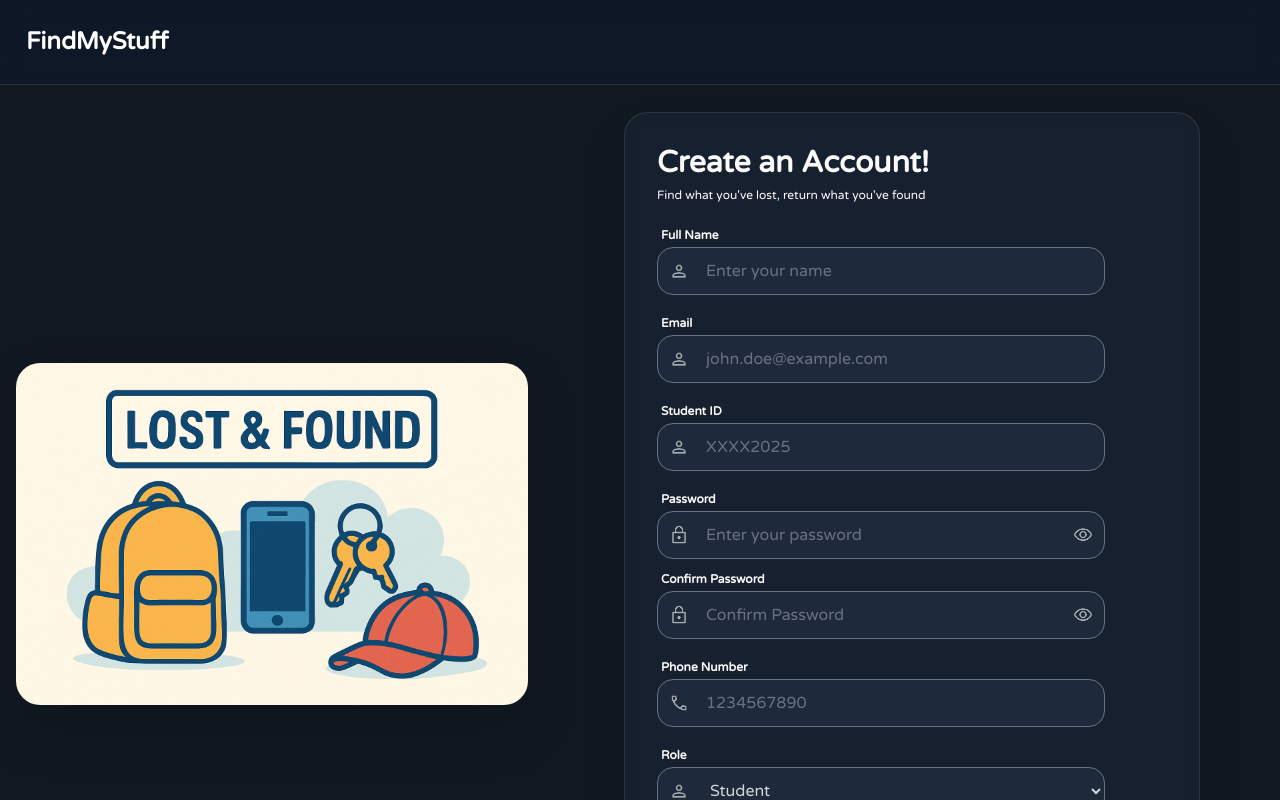
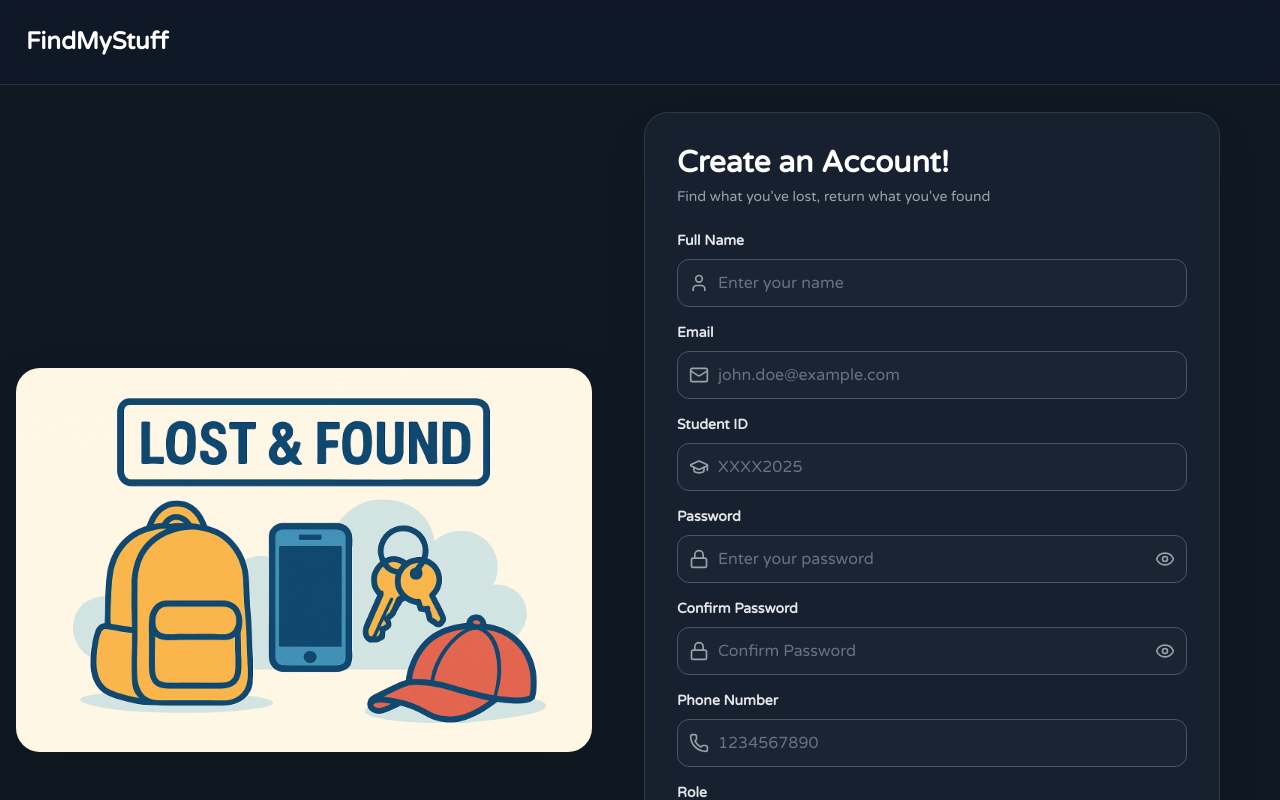
Before and after one commit to SMarco2310/Final-Project-Web-Tech, a React (Vite) app in the folder front-end/: page /Register in a window 1280 px wide. Shown: the top 800 px of the page. Built offline with nearby package versions, Linux system fonts and the light colour scheme.

Commit message:
feat: Add user authentication (login, registration) and profile management features with supporting components and layout.

```diff
--- a/front-end/src/App.jsx
+++ b/front-end/src/App.jsx
@@ -8,6 +8,7 @@ import RegularLayout from "./Layouts/RegularLayout";
 import ItemPage from "./pages/ItemPage";
 import ClaimFormPage from "./pages/ClaimFormPage";
 import ReportFormPage from "./pages/ReportFormPage";
+import ProfilePage from "./pages/ProfilePage";
 function App() {
   return (
     <Router>
@@ -26,7 +27,9 @@ function App() {
           <Route path="/NotFound" element={<NotFoundPage />} />
           <Route path="/Claim:id" element={<ClaimFormPage />} />
           <Route path="/Report" element={<ReportFormPage />} />
+          <Route path="/Profile" element={<ProfilePage />} />
         </Route>
+
       </Routes>
     </Router>
   );
--- a/front-end/src/Layouts/RegularLayout.jsx
+++ b/front-end/src/Layouts/RegularLayout.jsx
@@ -9,7 +9,7 @@ export default function RegularLayout() {
       <header className="w-full bg-gray-900/80 backdrop-blur-md border-b border-white/10 fixed top-0 z-100 p-6">
         <nav className="container mx-auto flex justify-between items-center">
           <Link className="inline-block" to="/">
-            <h1 className="text-2xl w-fit font-bold text-white p-0.5 items-center">
+            <h1 className="text-2xl w-fit font-bold text-white p-0.5 items-left">
               FindMyStuff
             </h1>
           </Link>
--- a/front-end/src/pages/LoginPage.jsx
+++ b/front-end/src/pages/LoginPage.jsx
@@ -11,15 +11,15 @@ export default function LoginPage() {
   const [password, setPassword] = useState("");
 
   return (
-    <div className="flex flex-col md:flex-row w-full h-full min-h-[calc(100vh-80px)] items-center justify-center p-4 gap-8">
-      <div className="hidden md:flex flex-1 w-full max-w-lg items-center justify-center">
+    <div className="flex flex-col md:flex-row w-full h-full min-h-[calc(100vh-80px)] items-center justify-center p-4 gap-2">
+      <div className="hidden md:flex flex-1 w-full max-w-xl items-center justify-center">
         <img
           src="login_image.png"
           alt="Illustration of lost and found items"
           className="w-full h-auto max-h-[500px] object-contain rounded-3xl drop-shadow-2xl"
         />
       </div>
-      <div className="w-full md:flex-1 max-w-md p-8 bg-[#1e293b]/50 backdrop-blur-sm rounded-3xl shadow-2xl">
+      <div className="w-full md:flex-1 max-w-xl p-8 bg-[#1e293b]/50 backdrop-blur-sm rounded-3xl shadow-2xl border border-white/10 mx-auto">
         <h2 className="text-3xl font-bold pb-2 text-white">
           Welcome Back!
         </h2>
--- a/front-end/src/pages/RegistrationPage.jsx
+++ b/front-end/src/pages/RegistrationPage.jsx
@@ -1,5 +1,7 @@
 import { Link } from "react-router-dom";
 import { useState } from "react";
+import { User, Mail, Lock, Phone, Briefcase, GraduationCap, Eye, EyeOff } from "lucide-react";
+
 export default function RegistrationPage() {
   const [isVisible, setIsVisible] = useState(false);
   const handleToggle = () => {
@@ -12,14 +14,14 @@ export default function RegistrationPage() {
   const [phone, setPhone] = useState("");
   const [role, setRole] = useState("");
   const [studentId, setStudentId] = useState("");
-  // const [error, setError] = useState("");
-  // const [success, setSuccess] = useState("");
 
-  // const [mobileView, setMobileView] = useState(false);
+  const inputClasses = "w-full bg-gray-800/50 border border-gray-600 text-white rounded-xl h-12 pl-10 pr-4 placeholder-gray-500 focus:outline-none focus:ring-2 focus:ring-blue-500/50 transition-all";
+  const labelClasses = "block text-sm font-bold mb-2 text-gray-200";
+  const iconClasses = "absolute left-3 top-1/2 -translate-y-1/2 w-5 h-5 text-gray-400";
 
   return (
-    <div className="flex flex-col md:flex-row w-full h-full min-h-[calc(100vh-80px)] items-center justify-center p-4 gap-8">
-      <div className="hidden md:flex flex-1 w-full max-w-lg items-center justify-center">
+    <div className="flex flex-col md:flex-row w-full h-full min-h-[calc(100vh-80px)] items-center justify-center p-4 gap-2">
+      <div className="hidden md:flex flex-1 w-full max-w-xl items-center justify-center">
         <img
           src="login_image.png"
           alt="Background Image"
@@ -27,218 +29,178 @@ export default function RegistrationPage() {
         />
       </div>
       <div className="w-full md:flex-1 max-w-xl p-8 bg-[#1e293b]/50 backdrop-blur-sm rounded-3xl shadow-2xl border border-white/10 mx-auto">
-        <h2 className="text-3xl font-bold pb-1.5 text-neutral-50">
+        <h2 className="text-3xl font-bold pb-1.5 text-white">
           Create an Account!
         </h2>
-        <p className="mb-6 text-xs text-neutral-50">
+        <p className="mb-6 text-sm text-gray-400">
           Find what you've lost, return what you've found
         </p>
 
-        <form className="flex flex-col">
-          <label
-            className="text-neutral-50 text-xs font-bold ml-1 mb-1 w-fit"
-            htmlFor="name"
-          >
+        <form className="flex flex-col gap-4">
+          <div>
+            <label className={labelClasses} htmlFor="name">
               Full Name
             </label>
-          <div className="relative w-full mb-5">
-            <img
-              src="person_icon.png"
-              className="absolute left-3 top-1/2 -translate-y-1/2 w-5 h-5 opacity-70"
-            />
+            <div className="relative">
+              <User className={iconClasses} />
               <input
-              className="w-full bg-gray-800 border border-gray-500 text-gray-300 rounded-2xl h-12 pl-12 pr-4 placeholder-gray-500 focus:outline-none focus:border-gray-500 max-w-md"
+                className={inputClasses}
                 type="text"
                 id="name"
                 name="name"
                 value={name}
                 onChange={(e) => setName(e.target.value)}
-              aria-autocomplete="true"
                 placeholder="Enter your name"
                 required
               />
             </div>
-          <label
-            className="text-neutral-50 text-xs font-bold ml-1 mb-1 w-fit"
-            htmlFor="email"
-          >
+          </div>
+
+          <div>
+            <label className={labelClasses} htmlFor="email">
               Email
             </label>
-          <div className="relative w-full mb-5">
-            <img
-              src="person_icon.png"
-              className="absolute left-3 top-1/2 -translate-y-1/2 w-5 h-5 opacity-70"
-            />
+            <div className="relative">
+              <Mail className={iconClasses} />
               <input
-              className="w-full bg-gray-800 border border-gray-500 text-gray-300 rounded-2xl h-12 pl-12 pr-4 placeholder-gray-500 focus:outline-none focus:border-gray-500 max-w-md"
+                className={inputClasses}
                 type="email"
                 id="email"
                 name="email"
                 pattern="^[a-zA-Z0-9._%+-]+@[a-zA-Z0-9.-]+\.[a-zA-Z]{2,}$"
                 value={email}
                 onChange={(e) => setEmail(e.target.value)}
-              aria-autocomplete="true"
                 placeholder="john.doe@example.com"
                 required
               />
             </div>
-          <label
-            className="text-neutral-50 text-xs font-bold ml-1 mb-1 w-fit"
-            htmlFor="studentId"
-          >
+          </div>
+
+          <div>
+            <label className={labelClasses} htmlFor="studentId">
               Student ID
             </label>
-          <div className="relative w-full mb-5">
-            <img
-              src="person_icon.png"
-              className="absolute left-3 top-1/2 -translate-y-1/2 w-5 h-5 opacity-70"
-            />
+            <div className="relative">
+              <GraduationCap className={iconClasses} />
               <input
-              className="w-full bg-gray-800 border border-gray-500 text-gray-300 rounded-2xl h-12 pl-12 pr-4 placeholder-gray-500 focus:outline-none focus:border-gray-500 max-w-md"
+                className={inputClasses}
                 type="text"
                 id="studentId"
                 name="studentId"
                 pattern="^\d{4}\d{4}$"
                 value={studentId}
                 onChange={(e) => setStudentId(e.target.value)}
-              aria-autocomplete="true"
                 placeholder="XXXX2025"
                 required
               />
             </div>
-          <label
-            className=" text-neutral-50 text-xs font-bold ml-1 mb-1 w-fit"
-            htmlFor="password"
-          >
+          </div>
+
+          <div>
+            <label className={labelClasses} htmlFor="password">
               Password
             </label>
-          <div className="relative max-w-md mb-3">
-            <img
-              src="lock_icon.png"
-              className="absolute left-3 top-1/2 -translate-y-1/2 w-5 h-5 opacity-70"
-            />
+            <div className="relative">
+              <Lock className={iconClasses} />
               <input
-              className="w-full bg-gray-800 border border-gray-500 text-gray-300 rounded-2xl h-12 pl-12 pr-12 placeholder-gray-500 focus:outline-none focus:border-gray-500"
+                className={`${inputClasses} pr-12`}
                 type={isVisible ? "text" : "password"}
                 id="password"
                 name="password"
                 value={password}
                 onChange={(e) => setPassword(e.target.value)}
-              // work on the pattern
                 pattern="^(?=.*[a-z])(?=.*[A-Z])(?=.*[0-9])(?=.*[!@#$%^&*()_+{}\[\]:;<>,.?~\\-])[A-Za-z\d!@#$%^&*()_+{}\[\]:;<>,.?~\\-]{8,}$"
                 placeholder="Enter your password"
                 required
               />
               <button
+                type="button"
                 onClick={handleToggle}
-              className="absolute right-3 top-1/2 -translate-y-1/2"
+                className="absolute right-3 top-1/2 -translate-y-1/2 text-gray-400 hover:text-white transition-colors"
               >
-              <img
-                src={isVisible ? "eye_closed_icon.png" : "eye_open_icon.png"}
-                className="w-5 h-5 opacity-70"
-              />
+                {isVisible ? <EyeOff className="w-5 h-5" /> : <Eye className="w-5 h-5" />}
               </button>
             </div>
-          <label
-            className="text-neutral-50 text-xs font-bold ml-1 mb-1 w-fit"
-            htmlFor="email"
-          >
+          </div>
+
+          <div>
+            <label className={labelClasses} htmlFor="confirmPassword">
               Confirm Password
             </label>
-          <div className="relative max-w-md mb-5">
-            <img
-              src="lock_icon.png"
-              className="absolute left-3 top-1/2 -translate-y-1/2 w-5 h-5 opacity-70"
-            />
+            <div className="relative">
+              <Lock className={iconClasses} />
               <input
-              className="w-full bg-gray-800 border border-gray-500 text-gray-300 rounded-2xl h-12 pl-12 pr-4 placeholder-gray-500 focus:outline-none focus:border-gray-500"
-              type="email"
-              id="email"
-              name="email"
-              pattern="^[a-zA-Z0-9._%+-]+@[a-zA-Z0-9.-]+\.[a-zA-Z]{2,}$"
+                className={`${inputClasses} pr-12`}
+                type={isVisible ? "text" : "password"}
+                id="confirmPassword"
+                name="confirmPassword"
                 value={confirmPassword}
                 onChange={(e) => setConfirmPassword(e.target.value)}
-              aria-autocomplete="true"
                 placeholder="Confirm Password"
                 required
               />
               <button
+                type="button"
                 onClick={handleToggle}
-              className="absolute right-3 top-1/2 -translate-y-1/2"
+                className="absolute right-3 top-1/2 -translate-y-1/2 text-gray-400 hover:text-white transition-colors"
               >
-              <img
-                src={isVisible ? "eye_closed_icon.png" : "eye_open_icon.png"}
-                className="w-5 h-5 opacity-70"
-              />
+                {isVisible ? <EyeOff className="w-5 h-5" /> : <Eye className="w-5 h-5" />}
               </button>
             </div>
-          <label
-            className="text-neutral-50 text-xs font-bold ml-1 mb-1 w-fit"
-            htmlFor="phone"
-          >
+          </div>
+
+          <div>
+            <label className={labelClasses} htmlFor="phone">
               Phone Number
             </label>
-          <div className="relative w-full mb-5">
-            <img
-              src="phone_icon.png"
-              className="absolute left-3 top-1/2 -translate-y-1/2 w-5 h-5 opacity-70"
-            />
+            <div className="relative">
+              <Phone className={iconClasses} />
               <input
-              className="w-full bg-gray-800 border border-gray-500 text-gray-300 rounded-2xl h-12 pl-12 pr-4 placeholder-gray-500 focus:outline-none focus:border-gray-500 max-w-md"
-              type="phone"
+                className={inputClasses}
+                type="tel"
                 id="phone"
                 name="phone"
                 pattern="^[0-9]{10}$"
                 value={phone}
                 onChange={(e) => setPhone(e.target.value)}
-              aria-autocomplete="true"
                 placeholder="1234567890"
                 required
               />
             </div>
-          <label
-            className="text-neutral-50 text-xs font-bold ml-1 mb-1 w-fit"
-            htmlFor="role"
-          >
+          </div>
+
+          <div>
+            <label className={labelClasses} htmlFor="role">
               Role
             </label>
-          <div className="relative w-full mb-5">
-            <img
-              src="person_icon.png"
-              className="absolute left-3 top-1/2 -translate-y-1/2 w-5 h-5 opacity-70"
-            />
+            <div className="relative">
+              <Briefcase className={iconClasses} />
               <select
-              className="w-full bg-gray-800 border border-gray-500 text-gray-300 rounded-2xl h-12 pl-12 pr-4 focus:outline-none focus:border-gray-500 max-w-md "
-              type="text"
+                className={`${inputClasses} appearance-none`}
                 id="role"
                 name="role"
-              pattern=""
                 value={role}
                 onChange={(e) => setRole(e.target.value)}
-              aria-autocomplete="true"
                 required
               >
-              <option className="text-gray-300" value="student">
-                Student
-              </option>
-              <option className="text-gray-300" value="teacher">
-                Teacher
-              </option>
-              <option className="text-gray-300" value="admin">
-                Admin
-              </option>
+                <option value="" disabled>Select Role</option>
+                <option value="student">Student</option>
+                <option value="teacher">Teacher</option>
+                <option value="admin">Admin</option>
               </select>
             </div>
+          </div>
+
           <button
-            className="bg-blue-500 hover:bg-blue-700 text-white font-bold py-2 px-4 rounded-2xl h-12 text-xs mb-3 max-w-md"
+            className="w-full bg-blue-600 hover:bg-blue-700 text-white font-bold py-3 px-4 rounded-xl transition-all transform hover:scale-[1.02] active:scale-[0.98] shadow-lg shadow-blue-900/20 mt-2"
             type="submit"
           >
             Create Account
           </button>
         </form>
-        <p className="text-center text-xs mt-3 text-neutral-50">
+        <p className="text-center text-sm mt-6 text-gray-400">
           Already have an account?{" "}
-          <Link className="text-blue-500 hover:text-blue-700" to="/register">
+          <Link className="text-blue-400 hover:text-blue-300 font-bold transition-colors" to="/login">
             Log in
           </Link>
         </p>
```
Also changed, not shown: front-end/src/Layouts/ProfileLayout.jsx (deleted, +0 -7 lines), front-end/src/components/ProfileGallery.jsx (added, +25 -0 lines), front-end/src/components/ProfileItems.jsx (+30 -0 lines), front-end/src/components/TabsSwitchFilter.jsx (added, +22 -0 lines), front-end/src/pages/ProfilePage.jsx (+85 -1 lines). Lines whose indentation alone changed are shown as unchanged.
